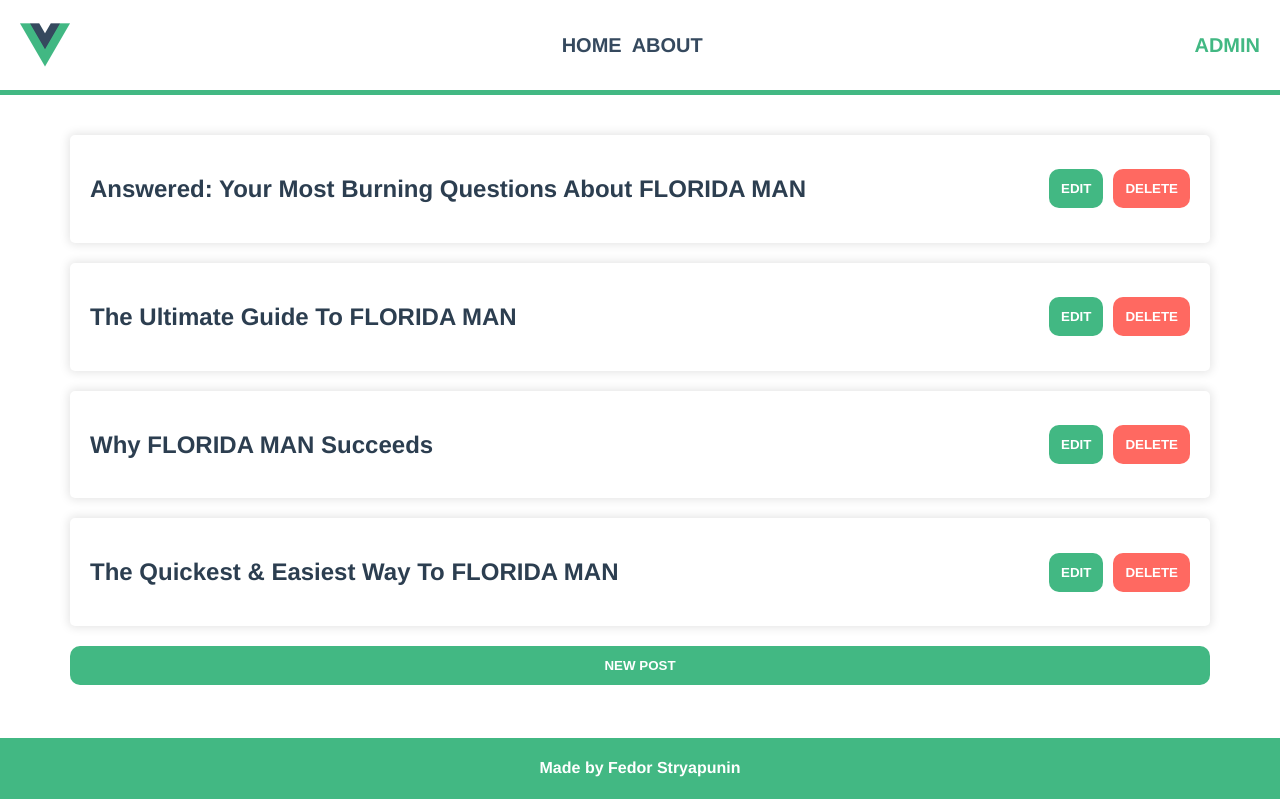
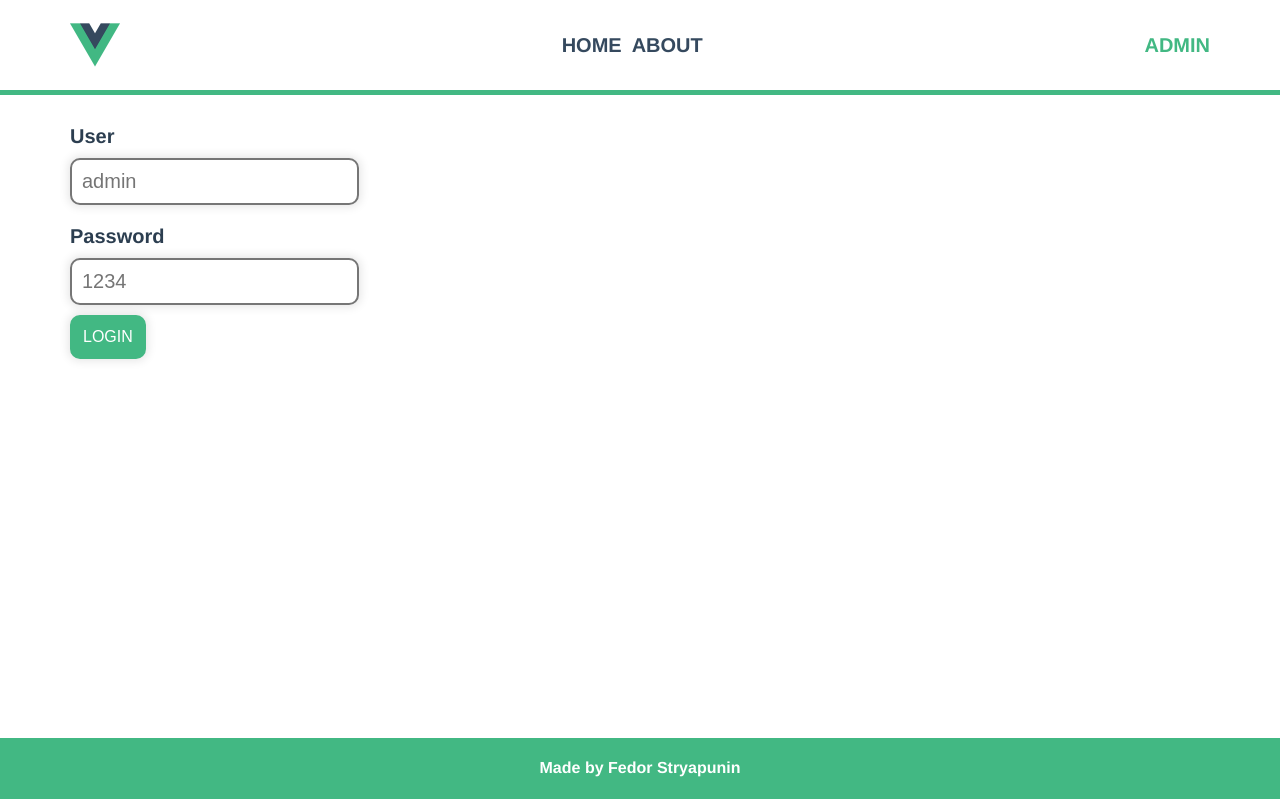
Before and after one commit to fstryapunin/vue-blog, a Vue app: page /#/dashboard in a window 1280 px wide. Built offline with nearby package versions, Linux system fonts and the light colour scheme.

Commit message:
final small changes

```diff
--- a/public/index.html
+++ b/public/index.html
@@ -5,7 +5,7 @@
     <meta http-equiv="X-UA-Compatible" content="IE=edge">
     <meta name="viewport" content="width=device-width,initial-scale=1.0">
     <link rel="icon" href="<%= BASE_URL %>favicon.ico">
-    <title><%= htmlWebpackPlugin.options.title %></title>
+    <title>Vue.js blog</title>
   </head>
   <body>
     <noscript>
--- a/src/components/Navbar.vue
+++ b/src/components/Navbar.vue
@@ -1,22 +1,19 @@
 <template>
     <div class="nav-container">
-        <img @click="logPosts" alt="navLogo" src="../assets/logo.png">
+        <div class="nav-inner">
+        <img alt="navLogo" src="../assets/logo.png">
         <div class="link-container">
             <router-link to="/">HOME</router-link>
             <router-link to="/about" exact>ABOUT</router-link>
         </div>
         <router-link to="/dashboard">ADMIN</router-link>
+        </div>
     </div>
 </template>
 
 <script>
 export default {
-    name: 'Navbar',
-    methods:{
-        logPosts(){
-            console.log(this.$store.state.posts)
-        }
-    }
+    name: 'Navbar'
 }
 </script>
 
@@ -29,11 +26,18 @@ export default {
         flex-basis: 0px;
         width: 100%;
         padding: 20px;
+        border-bottom: 5px solid #42b883;
+        z-index: 1;
+    }
+
+    .nav-inner{
+        max-width: 1140px;
         display: flex;
         align-items: center;
         justify-content: space-between;
-        border-bottom: 5px solid #42b883;
-        z-index: 1;
+        width: 100%;
+        margin-left: auto;
+        margin-right: auto;
     }
 
     .link-container{
--- a/src/components/PostEdit.vue
+++ b/src/components/PostEdit.vue
@@ -1,7 +1,7 @@
 <template>
     <div class="post-edit-container">
         <div class="post-info">
-            <h2 class="post-heading">{{postData.title}}</h2>
+            <h2 class="post-heading">{{newPost.title}}</h2>
             <div class="btn-container">
                 <button @click="onEdit" class="post-btn edit-btn">EDIT</button>
                 <button @click="onDelete(postData.id)" class="post-btn delete-btn">DELETE</button>
@@ -48,8 +48,12 @@ export default {
             this.showEditor = !this.showEditor
         },
         onSave(){
+            if(this.newPost.title.length > 0 && this.newPost.preview.length > 0 && this.newPost.content.length > 0){
             this.$store.commit('updatePost', this.newPost)
             this.showEditor = false
+            }else{
+                alert('Can not save post with an empty field!')
+            }
         }
     }
 }
--- a/src/store/index.js
+++ b/src/store/index.js
@@ -38,7 +38,7 @@ const initialPosts = [
 export default createStore({
   state: {
     user: {
-      authenticated: true
+      authenticated: false
     },
     posts: initialPosts
   },
@@ -47,9 +47,7 @@ export default createStore({
       state.user.authenticated = status
     },
     deletePost(state, id) {
-      console.log(id)
       state.posts = [...state.posts].filter(post => id !== post.id)
-      console.log(state.posts)
     },
     updatePost(state, newPost) {
       state.posts = [...state.posts].map(statePost => {
```
